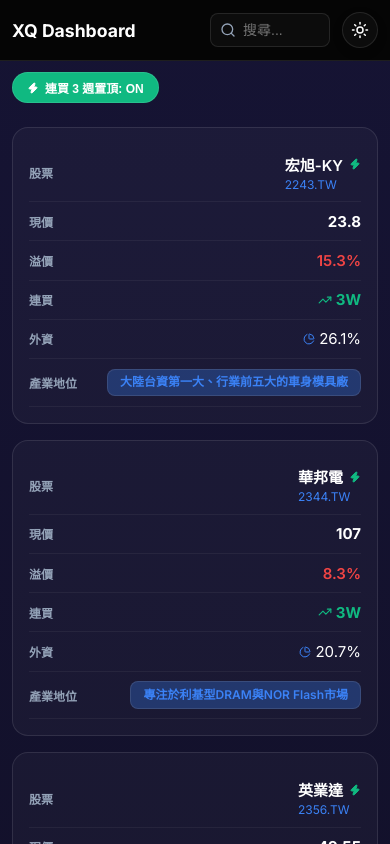
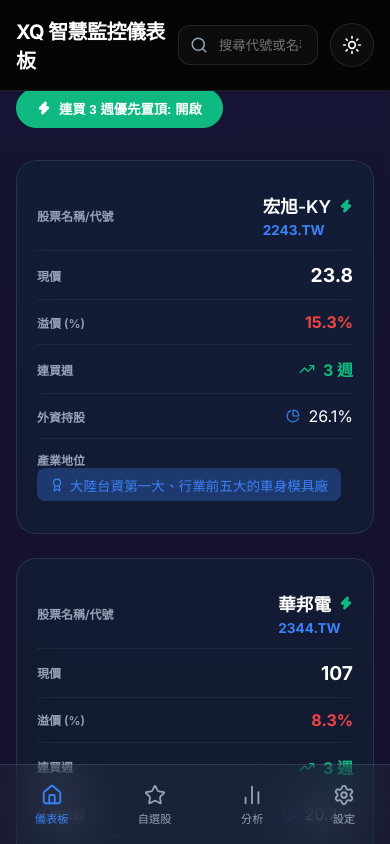
Before and after one commit to philip12010315-creator/xq-dashboard, a React (Vite) app: page / in a window 390 px wide. Shown: the top 844 px of the page. Built offline with nearby package versions, Linux system fonts and the light colour scheme.

Commit message:
Update stock data

```diff
--- a/src/App.jsx
+++ b/src/App.jsx
@@ -69,63 +69,39 @@
 
   return (
     <div className="app-container">
-      {/* 頂部 Fixed Navbar */}
       <header className="dashboard-header">
         <div className="logo-section">
           <motion.h1 initial={{ opacity: 0, x: -20 }} animate={{ opacity: 1, x: 0 }}>
-            XQ Dashboard
+            XQ 智慧監控儀表板
           </motion.h1>
-          <div className="hide-mobile" style={{ display: 'flex', alignItems: 'center', gap: '1rem', marginTop: '0.2rem' }}>
-            <p style={{ margin: 0, fontSize: '0.8rem' }}>大戶籌碼追蹤</p>
+          <div className="hide-mobile">
+            <p>大戶籌碼、外資持股與產業追蹤系統</p>
           </div>
         </div>
 
-        <div style={{ display: 'flex', gap: '0.75rem', alignItems: 'center' }}>
-          <div style={{ position: 'relative' }}>
-            <Search size={16} style={{ position: 'absolute', left: '10px', top: '50%', transform: 'translateY(-50%)', color: 'var(--text-secondary)' }} />
+        <div className="header-actions">
+          <div className="search-container">
+            <Search className="search-icon" size={18} />
             <input
               type="text"
-              placeholder="搜尋..."
+              placeholder="搜尋代號或名稱..."
               className="search-input"
-              style={{
-                background: 'var(--card-bg)',
-                border: '1px solid var(--card-border)',
-                borderRadius: '0.5rem',
-                padding: '0.5rem 0.5rem 0.5rem 2rem',
-                color: 'var(--text-primary)',
-                width: '120px',
-                fontSize: '0.875rem',
-                outline: 'none'
-              }}
               onChange={(e) => setSearchTerm(e.target.value)}
             />
           </div>
-          <button className="theme-toggle" onClick={toggleTheme} style={{ width: '36px', height: '36px' }}>
-            {theme === 'dark' ? <Sun size={18} /> : <Moon size={18} />}
+          <button className="theme-toggle" onClick={toggleTheme}>
+            {theme === 'dark' ? <Sun size={20} /> : <Moon size={20} />}
           </button>
         </div>
       </header>
 
-      {/* 優先模式開關 (手機版也顯示) */}
-      <div style={{ marginBottom: '1.5rem', display: 'flex', justifyContent: 'flex-start' }}>
+      <div className="controls-bar">
         <button
           onClick={() => setIsPriorityMode(!isPriorityMode)}
-          style={{
-            background: isPriorityMode ? 'var(--success)' : 'var(--card-bg)',
-            color: isPriorityMode ? '#fff' : 'var(--text-secondary)',
-            border: '1px solid var(--card-border)',
-            borderRadius: '20px',
-            padding: '6px 14px',
-            fontSize: '0.75rem',
-            cursor: 'pointer',
-            display: 'flex',
-            alignItems: 'center',
-            gap: '6px',
-            fontWeight: 600
-          }}
+          className={`priority-btn ${isPriorityMode ? 'active' : ''}`}
         >
-          <Zap size={12} fill={isPriorityMode ? 'currentColor' : 'none'} />
-          連買 3 週置頂: {isPriorityMode ? 'ON' : 'OFF'}
+          <Zap size={14} fill={isPriorityMode ? 'currentColor' : 'none'} />
+          連買 3 週優先置頂: {isPriorityMode ? '開啟' : '關閉'}
         </button>
       </div>
 
@@ -133,11 +109,12 @@
         <table>
           <thead>
             <tr>
-              <th onClick={() => requestSort('id')}>股票 {getSortIcon('id')}</th>
+              <th onClick={() => requestSort('id')}>股票名稱/代號 {getSortIcon('id')}</th>
               <th onClick={() => requestSort('price')}>現價 {getSortIcon('price')}</th>
-              <th onClick={() => requestSort('premium')}>溢價 {getSortIcon('premium')}</th>
-              <th onClick={() => requestSort('buyWeeks')}>連買 {getSortIcon('buyWeeks')}</th>
-              <th onClick={() => requestSort('foreign_hold')}>外資 {getSortIcon('foreign_hold')}</th>
+              <th onClick={() => requestSort('premium')}>溢價 (%) {getSortIcon('premium')}</th>
+              <th onClick={() => requestSort('buyWeeks')}>連買週 {getSortIcon('buyWeeks')}</th>
+              <th onClick={() => requestSort('foreign_hold')}>外資持股 {getSortIcon('foreign_hold')}</th>
+              <th className="hide-mobile" onClick={() => requestSort('industry')}>產業 {getSortIcon('industry')}</th>
               <th>產業地位</th>
             </tr>
           </thead>
@@ -150,40 +127,43 @@
                   initial={{ opacity: 0 }}
                   animate={{ opacity: 1 }}
                   exit={{ opacity: 0 }}
-                  style={{
-                    background: isPriorityMode && item.buyWeeks >= 3 ? 'rgba(16, 185, 129, 0.08)' : 'transparent'
-                  }}
+                  className={isPriorityMode && item.buyWeeks >= 3 ? 'priority-row' : ''}
                 >
-                  <td data-label="股票">
+                  <td data-label="股票名稱/代號">
                     <div className="stock-name">
-                      <div style={{ display: 'flex', alignItems: 'center', gap: '6px' }}>
-                        <span style={{ fontWeight: 600 }}>{item.name}</span>
-                        {item.buyWeeks >= 3 && <Zap size={12} color="var(--success)" fill="var(--success)" />}
+                      <div style={{ display: 'flex', alignItems: 'center', gap: '8px' }}>
+                        <span className="name-text">{item.name}</span>
+                        {item.buyWeeks >= 3 && <Zap size={14} color="var(--success)" fill="var(--success)" />}
                       </div>
-                      <span className="stock-id" style={{ color: 'var(--accent-color)' }}>{item.id}</span>
+                      <span className="stock-id">{item.id}</span>
                     </div>
                   </td>
-                  <td data-label="現價" style={{ fontWeight: 800 }}>{item.price}</td>
-                  <td data-label="溢價" style={{ color: item.premium > 5 ? 'var(--danger)' : 'var(--text-primary)', fontWeight: 600 }}>
+                  <td data-label="現價" className="price-cell">{item.price}</td>
+                  <td data-label="溢價 (%)" className={item.premium > 5 ? 'premium-high' : ''}>
                     {item.premium}%
                   </td>
-                  <td data-label="連買">
-                    <div style={{ display: 'flex', alignItems: 'center', gap: '4px' }}>
-                      <TrendingUp size={14} color={item.buyWeeks >= 3 ? 'var(--success)' : 'var(--text-secondary)'} />
-                      <span style={{ color: item.buyWeeks >= 3 ? 'var(--success)' : 'inherit', fontWeight: 700 }}>
-                        {item.buyWeeks}W
-                      </span>
+                  <td data-label="連買週">
+                    <div className="buy-weeks">
+                      <TrendingUp size={16} color={item.buyWeeks >= 3 ? 'var(--success)' : 'var(--text-secondary)'} />
+                      <span className={item.buyWeeks >= 3 ? 'success-text' : ''}>{item.buyWeeks} 週</span>
                     </div>
                   </td>
-                  <td data-label="外資">
-                    <div style={{ display: 'flex', alignItems: 'center', gap: '4px' }}>
-                      <PieChart size={12} color="var(--accent-color)" />
+                  <td data-label="外資持股">
+                    <div className="foreign-hold">
+                      <PieChart size={14} color="var(--accent-color)" />
                       {item.foreign_hold}%
                     </div>
                   </td>
+                  <td data-label="產業" className="hide-mobile">
+                    <div className="industry-cell">
+                      <Layers size={14} color="var(--text-secondary)" />
+                      {item.industry}
+                    </div>
+                  </td>
                   <td data-label="產業地位">
-                    <div className="tag tag-blue" style={{ fontSize: '0.75rem', lineHeight: '1.2' }}>
-                      {item.status}
+                    <div className="status-tag">
+                      <Award size={14} />
+                      <span>{item.status}</span>
                     </div>
                   </td>
                 </motion.tr>
@@ -193,7 +173,6 @@
         </table>
       </motion.div>
 
-      {/* 底部 Tab Navbar (僅手機版可見) */}
       <nav className="bottom-nav">
         <div className={`nav-item ${activeTab === 'home' ? 'active' : ''}`} onClick={() => setActiveTab('home')}>
           <Home size={22} />
--- a/src/index.css
+++ b/src/index.css
@@ -1,7 +1,6 @@
 @import url('https://fonts.googleapis.com/css2?family=Inter:wght@400;500;600;700&display=swap');
 
 :root {
-  /* Default Light Mode */
   --bg-color: #f8fafc;
   --bg-gradient: radial-gradient(circle at 50% -20%, #e2e8f0 0%, transparent 50%);
   --card-bg: rgba(255, 255, 255, 0.8);
@@ -36,95 +35,225 @@
   box-sizing: border-box;
 }
 
-/* 優化過度效能 */
-body, .app-container, .table-container, .stat-card, .theme-toggle, td, th, input {
-  transition: background-color 0.25s cubic-bezier(0.4, 0, 0.2, 1),
-              color 0.2s ease,
-              border-color 0.2s ease,
-              box-shadow 0.2s ease;
-}
-
 body {
   background-color: var(--bg-color);
   color: var(--text-primary);
   font-family: var(--font-main);
   overflow-x: hidden;
   -webkit-font-smoothing: antialiased;
-  /* 減少重繪負擔 */
-  contain: content;
+}
+
+/* Transitions */
+body, .app-container, .table-container, .theme-toggle, td, th, input, .priority-btn {
+  transition: background-color 0.25s ease, color 0.2s ease, border-color 0.2s ease, box-shadow 0.2s ease;
 }
 
 .app-container {
   min-height: 100vh;
-  padding: 2rem;
+  padding: 2.5rem;
   background-image: var(--bg-gradient);
 }
 
-/* 手機版導覽列與容器調整 */
+/* Header Styles */
+.dashboard-header {
+  margin-bottom: 2.5rem;
+  display: flex;
+  justify-content: space-between;
+  align-items: center;
+}
+
+.logo-section h1 {
+  font-size: 2.25rem;
+  font-weight: 700;
+  letter-spacing: -0.03em;
+}
+
+.logo-section p {
+  color: var(--text-secondary);
+  font-size: 1rem;
+  margin-top: 0.25rem;
+}
+
+.header-actions {
+  display: flex;
+  gap: 1.5rem;
+  align-items: center;
+}
+
+.search-container {
+  position: relative;
+}
+
+.search-icon {
+  position: absolute;
+  left: 12px;
+  top: 50%;
+  transform: translateY(-50%);
+  color: var(--text-secondary);
+}
+
+.search-input {
+  background: var(--card-bg);
+  border: 1px solid var(--card-border);
+  border-radius: 0.75rem;
+  padding: 0.7rem 1rem 0.7rem 2.5rem;
+  color: var(--text-primary);
+  width: 300px;
+  outline: none;
+}
+
+.search-input:focus {
+  border-color: var(--accent-color);
+  box-shadow: 0 0 0 4px var(--accent-glow);
+}
+
+.theme-toggle {
+  background: var(--card-bg);
+  border: 1px solid var(--card-border);
+  color: var(--text-primary);
+  width: 44px;
+  height: 44px;
+  border-radius: 50%;
+  cursor: pointer;
+  display: flex;
+  align-items: center;
+  justify-content: center;
+}
+
+/* Controls */
+.controls-bar {
+  margin-bottom: 2rem;
+}
+
+.priority-btn {
+  background: var(--card-bg);
+  color: var(--text-secondary);
+  border: 1px solid var(--card-border);
+  padding: 0.6rem 1.25rem;
+  border-radius: 50px;
+  display: flex;
+  align-items: center;
+  gap: 8px;
+  font-weight: 600;
+  cursor: pointer;
+}
+
+.priority-btn.active {
+  background: var(--success);
+  color: #fff;
+  border-color: var(--success);
+}
+
+/* Table Styles */
+.table-container {
+  background: var(--card-bg);
+  border: 1px solid var(--card-border);
+  border-radius: 1.25rem;
+  overflow: hidden;
+  backdrop-filter: blur(20px);
+  box-shadow: 0 10px 30px rgba(0, 0, 0, 0.05);
+}
+
+table {
+  width: 100%;
+  border-collapse: collapse;
+}
+
+th {
+  background: var(--table-header);
+  padding: 1.25rem 1.5rem;
+  font-size: 0.8rem;
+  text-transform: uppercase;
+  color: var(--text-secondary);
+  font-weight: 600;
+  text-align: left;
+}
+
+td {
+  padding: 1.25rem 1.5rem;
+  border-bottom: 1px solid var(--card-border);
+}
+
+.priority-row {
+  background: rgba(16, 185, 129, 0.05);
+}
+
+.stock-name { display: flex; flex-direction: column; gap: 4px; }
+.name-text { font-size: 1.1rem; font-weight: 600; }
+.stock-id { color: var(--accent-color); font-weight: 700; font-size: 0.85rem; }
+.price-cell { font-weight: 800; font-size: 1.2rem; }
+.premium-high { color: var(--danger); font-weight: 700; }
+.success-text { color: var(--success); font-weight: 700; }
+
+.buy-weeks, .foreign-hold, .industry-cell {
+  display: flex;
+  align-items: center;
+  gap: 8px;
+}
+
+.status-tag {
+  display: flex;
+  align-items: center;
+  gap: 6px;
+  background: var(--accent-glow);
+  color: var(--accent-color);
+  padding: 0.4rem 0.8rem;
+  border-radius: 8px;
+  font-size: 0.85rem;
+  width: fit-content;
+}
+
+/* Hidden by default */
+.bottom-nav { display: none; }
+
+/* Responsive (Mobile) */
 @media (max-width: 600px) {
   .app-container {
-    padding: 0.75rem;
-    padding-top: 4.5rem;
-    padding-bottom: 5rem;
+    padding: 1rem;
+    padding-top: 5.5rem;
+    padding-bottom: 6rem;
   }
 
   .dashboard-header {
     position: fixed;
-    top: 0;
-    left: 0;
-    right: 0;
-    z-index: 100;
+    top: 0; left: 0; right: 0;
+    z-index: 1000;
     background: var(--bg-color);
-    padding: 0.75rem;
-    display: flex;
-    justify-content: space-between;
-    align-items: center;
+    padding: 1rem;
+    margin-bottom: 0;
     border-bottom: 1px solid var(--card-border);
     backdrop-filter: blur(10px);
   }
 
-  .logo-section h1 {
-    font-size: 1.1rem !important; /* 強制縮小標題 */
-    white-space: nowrap;
-  }
+  .logo-section h1 { font-size: 1.25rem; }
+  .hide-mobile { display: none !important; }
 
-  /* 隱藏手機版不必要的副標題 */
-  .hide-mobile {
-    display: none !important;
-  }
+  .search-input { width: 140px; }
+  .header-actions { gap: 0.75rem; }
 
-  /* 強制表格轉卡片 */
-  .table-container {
-    background: transparent !important;
-    border: none !important;
-    box-shadow: none !important;
-  }
-
-  table thead {
-    display: none !important;
-  }
-
-  table, tbody, tr, td {
-    display: block !important;
-    width: 100% !important;
-  }
+  /* Card Layout */
+  .table-container { background: transparent; border: none; box-shadow: none; }
+  table thead { display: none; }
+  table, tbody, tr, td { display: block; width: 100%; }
 
   tr {
-    background: var(--card-bg) !important;
-    border: 1px solid var(--card-border) !important;
-    border-radius: 1rem !important;
-    margin-bottom: 1rem !important;
-    padding: 1rem !important;
+    background: var(--card-bg);
+    border: 1px solid var(--card-border);
+    border-radius: 1.25rem;
+    margin-bottom: 1.5rem;
+    padding: 1.25rem;
   }
 
   td {
-    border: none !important;
-    padding: 0.6rem 0 !important;
-    display: flex !important;
-    justify-content: space-between !important;
-    align-items: center !important;
-    border-bottom: 1px solid rgba(255, 255, 255, 0.05) !important;
+    border: none;
+    padding: 0.75rem 0;
+    display: flex;
+    justify-content: space-between;
+    align-items: center;
+    border-bottom: 1px solid rgba(255, 255, 255, 0.05);
   }
+
+  td:last-child { border-bottom: none; flex-direction: column; align-items: flex-start; }
 
   td:before {
     content: attr(data-label);
@@ -132,21 +261,18 @@
     color: var(--text-secondary);
     font-weight: 600;
   }
-}
 
-/* 底部 Tab 選單 */
+  /* Bottom Nav visible on mobile */
   .bottom-nav {
+    display: flex;
     position: fixed;
-  bottom: 0;
-  left: 0;
-  right: 0;
-  height: 4.5rem;
+    bottom: 0; left: 0; right: 0;
+    height: 5rem;
     background: var(--card-bg);
-  backdrop-filter: blur(20px);
     border-top: 1px solid var(--card-border);
-  display: flex;
     justify-content: space-around;
     align-items: center;
+    backdrop-filter: blur(20px);
     z-index: 1000;
     padding-bottom: env(safe-area-inset-bottom);
   }
@@ -155,89 +281,10 @@
     display: flex;
     flex-direction: column;
     align-items: center;
-  gap: 0.25rem;
+    gap: 4px;
     color: var(--text-secondary);
     font-size: 0.7rem;
-  cursor: pointer;
   }
 
-.nav-item.active {
-  color: var(--accent-color);
+  .nav-item.active { color: var(--accent-color); }
 }
-
-table {
-  width: 100%;
-  border-collapse: collapse;
-  text-align: left;
-}
-
-thead {
-  background: var(--table-header);
-}
-
-th {
-  padding: 1.25rem 1.5rem;
-  font-size: 0.75rem;
-  text-transform: uppercase;
-  letter-spacing: 0.05em;
-  color: var(--text-secondary);
-  font-weight: 600;
-}
-
-td {
-  padding: 1.1rem 1.5rem;
-  border-bottom: 1px solid var(--card-border);
-  font-size: 0.9375rem;
-}
-
-tr:last-child td {
-  border-bottom: none;
-}
-
-tr:hover td {
-  background: rgba(var(--accent-color), 0.02);
-}
-
-.stock-name {
-  display: flex;
-  flex-direction: column;
-  gap: 2px;
-}
-
-.stock-id {
-  font-size: 0.75rem;
-}
-
-.price-up { color: var(--success); }
-.price-down { color: var(--danger); }
-
-.tag {
-  padding: 0.35rem 0.75rem;
-  border-radius: 8px;
-  font-size: 0.8rem;
-  font-weight: 600;
-}
-
-.tag-blue {
-  background: var(--accent-glow);
-  color: var(--accent-color);
-  border: 1px solid var(--card-border);
-}
-
-.theme-toggle {
-  background: var(--card-bg);
-  border: 1px solid var(--card-border);
-  color: var(--text-primary);
-  padding: 0.5rem;
-  border-radius: 50%;
-  cursor: pointer;
-  display: flex;
-  align-items: center;
-  justify-content: center;
-  box-shadow: 0 4px 12px rgba(0, 0, 0, 0.1);
-}
-
-.theme-toggle:hover {
-  transform: scale(1.1);
-  border-color: var(--accent-color);
-}
```
Lines whose indentation alone changed are shown as unchanged.
